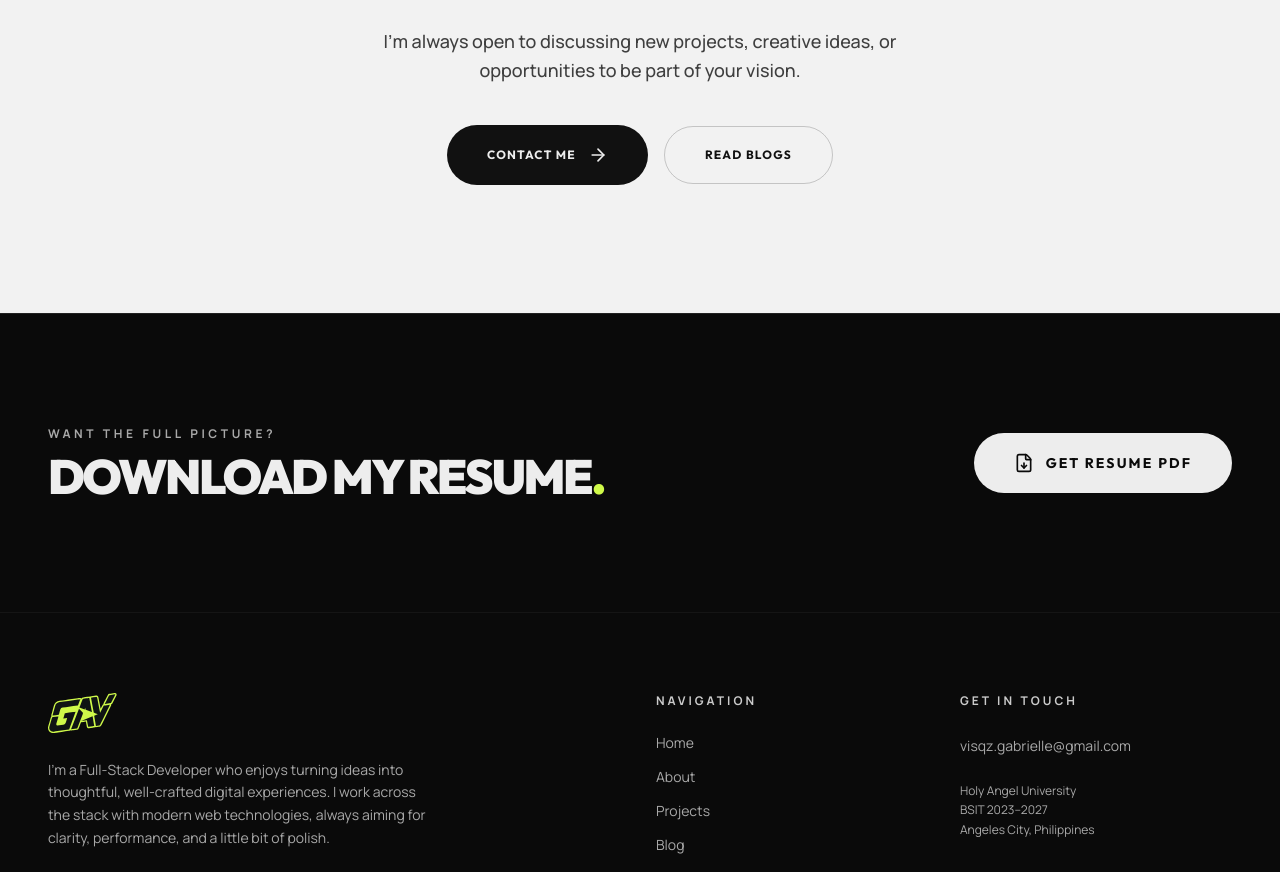
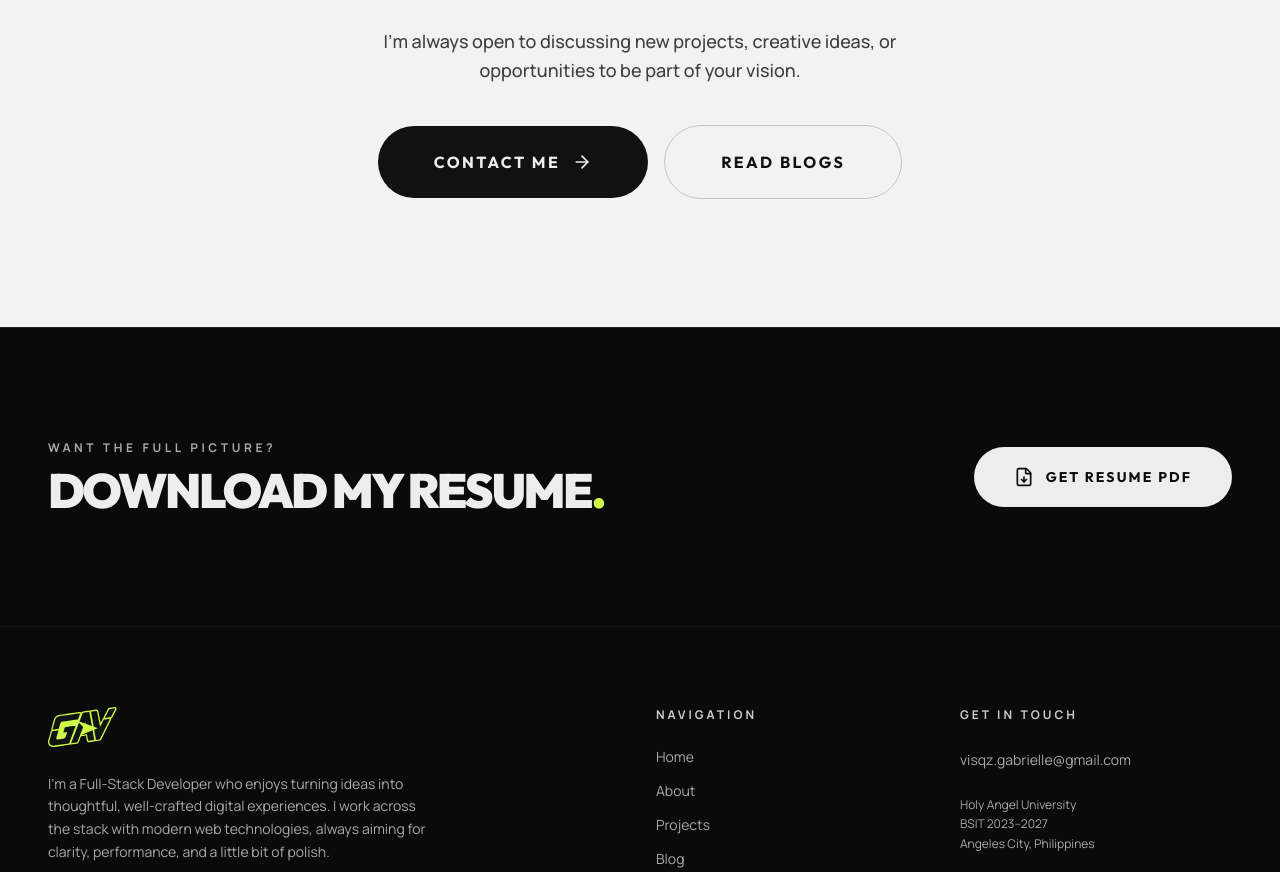
Before and after one commit to gabewebd/gav-dev, a Next.js app: page /projects in a window 1280 px wide. Shown: the part 5769-6641 px from the top of the page. Built offline with nearby package versions, Linux system fonts and the light colour scheme.

Commit message:
style: refine projects ui and featured projects animation

```diff
--- a/src/app/projects/page.tsx
+++ b/src/app/projects/page.tsx
@@ -238,10 +238,10 @@ export default function ProjectsPage() {
             I&apos;m always open to discussing new projects, creative ideas, or opportunities to be part of your vision.
           </p>
           <div className="flex flex-wrap items-center justify-center gap-3 sm:gap-4">
-            <Link href="/contact" className="group inline-flex items-center gap-2 sm:gap-3 bg-brand-ink dark:bg-brand-white text-brand-white dark:text-brand-ink px-8 sm:px-10 py-4 sm:py-5 rounded-full font-outfit font-bold uppercase tracking-widest text-[10px] sm:text-xs hover:opacity-85 transition-opacity">
-              Contact Me <ArrowRight className="w-4 h-4 md:w-5 md:h-5 group-hover:translate-x-1.5 transition-transform" />
+            <Link href="/contact" className="group inline-flex items-center gap-2 sm:gap-3 bg-brand-ink dark:bg-brand-white text-brand-white dark:text-brand-dark px-6 md:px-14 py-3.5 md:py-6 rounded-full font-outfit font-bold uppercase tracking-[0.15em] text-xs md:text-base hover:opacity-85 transition-opacity duration-300">
+              Contact Me <ArrowRight className="w-4 h-4 md:w-5 md:h-5 group-hover:translate-x-1.5 transition-transform duration-300" />
             </Link>
-            <Link href="/blog" className="group inline-flex items-center gap-2 sm:gap-3 border border-brand-ink/20 dark:border-brand-white/20 text-brand-ink dark:text-brand-white px-8 sm:px-10 py-4 sm:py-5 rounded-full font-outfit font-bold uppercase tracking-widest text-[10px] sm:text-xs hover:bg-brand-ink/5 dark:hover:bg-brand-white/5 transition-colors">
+            <Link href="/blog" className="group inline-flex items-center gap-2 sm:gap-3 border border-brand-ink/20 dark:border-brand-white/20 text-brand-ink dark:text-brand-white px-6 md:px-14 py-3.5 md:py-6 rounded-full font-outfit font-bold uppercase tracking-[0.15em] text-xs md:text-base hover:bg-brand-ink/5 dark:hover:bg-brand-white/5 transition-colors duration-300">
               Read Blogs
             </Link>
           </div>
--- a/src/components/ProjectShowcase.tsx
+++ b/src/components/ProjectShowcase.tsx
@@ -47,7 +47,7 @@ function CardInner({ project, index }: { project: typeof PROJECTS[0]; index: num
 
                 <div className="absolute bottom-0 left-0 right-0 z-10 flex flex-col gap-4 md:gap-5 pt-16 px-6 pb-6 md:px-8 md:pb-8
                     bg-gradient-to-t from-brand-light dark:from-[#0A0A0A] via-brand-light/95 dark:via-[#0A0A0A]/95 to-transparent">
-                    <p className="text-xs md:text-sm text-brand-ink/80 dark:text-brand-white/70 leading-relaxed font-medium">
+                    <p className="text-xs md:text-sm text-brand-ink/80 dark:text-brand-white/90 leading-relaxed font-medium">
                         {project.desc}
                     </p>
 
@@ -112,9 +112,9 @@ export default function ProjectShowcase() {
                 },
             });
 
-            tl.fromTo(cards[0], { y: vh, opacity: 0 }, { y: 0, opacity: 1, duration: 1, ease: "power2.out" }, 0);
-            tl.fromTo(cards[1], { y: -vh, opacity: 0 }, { y: 0, opacity: 1, duration: 1, ease: "power2.out" }, 0.1);
-            tl.fromTo(cards[2], { y: vh, opacity: 0 }, { y: 0, opacity: 1, duration: 1, ease: "power2.out" }, 0.2);
+            tl.fromTo(cards[0], { y: vh, opacity: 0, rotation: 10, scale: 0.8 }, { y: 0, opacity: 1, rotation: 0, scale: 1, duration: 1.2, ease: "expo.out" }, 0);
+            tl.fromTo(cards[1], { y: vh, opacity: 0, rotation: 10, scale: 0.8 }, { y: 0, opacity: 1, rotation: 0, scale: 1, duration: 1.2, ease: "expo.out" }, 0.3);
+            tl.fromTo(cards[2], { y: vh, opacity: 0, rotation: 10, scale: 0.8 }, { y: 0, opacity: 1, rotation: 0, scale: 1, duration: 1.2, ease: "expo.out" }, 0.6);
             tl.fromTo(btnRef.current, { y: 40, opacity: 0, scale: 0.95 }, { y: 0, opacity: 1, scale: 1, duration: 0.4 }, 0.8);
         });
     }, { scope: sectionRef });
```
